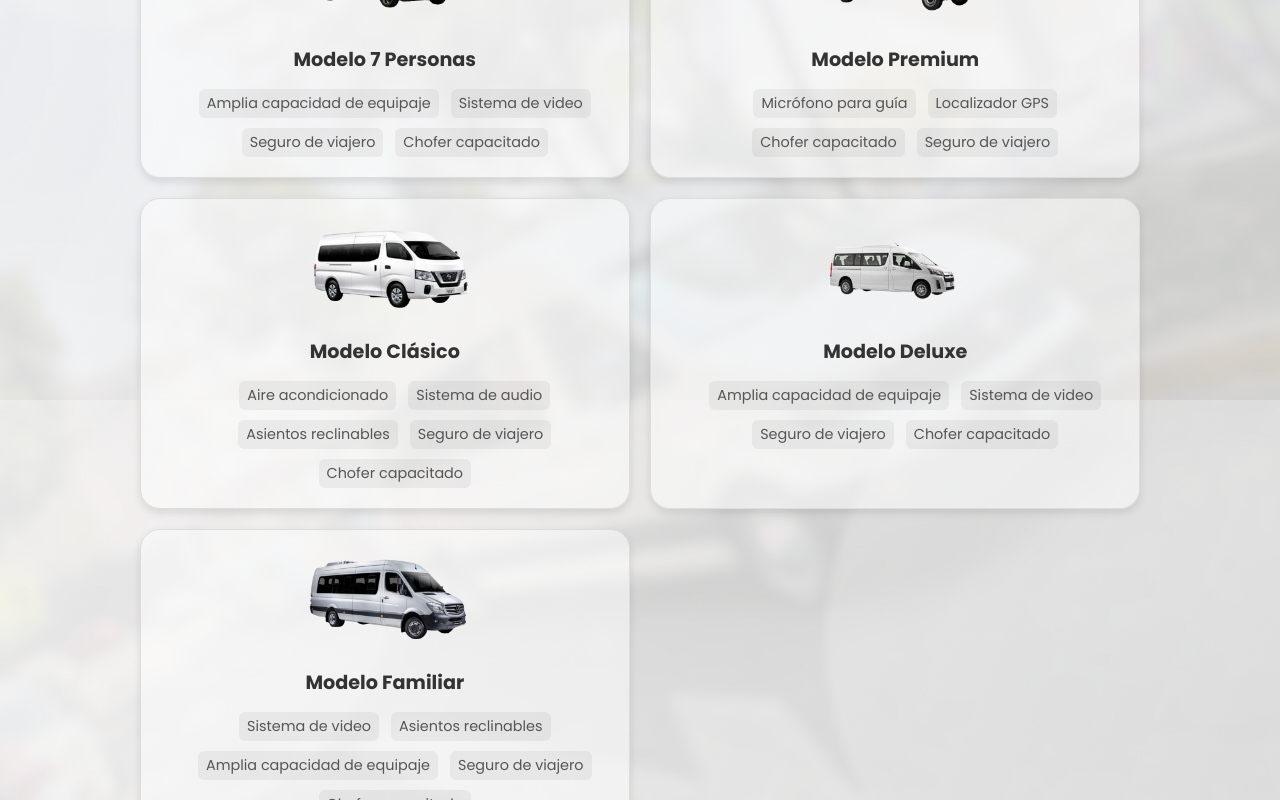
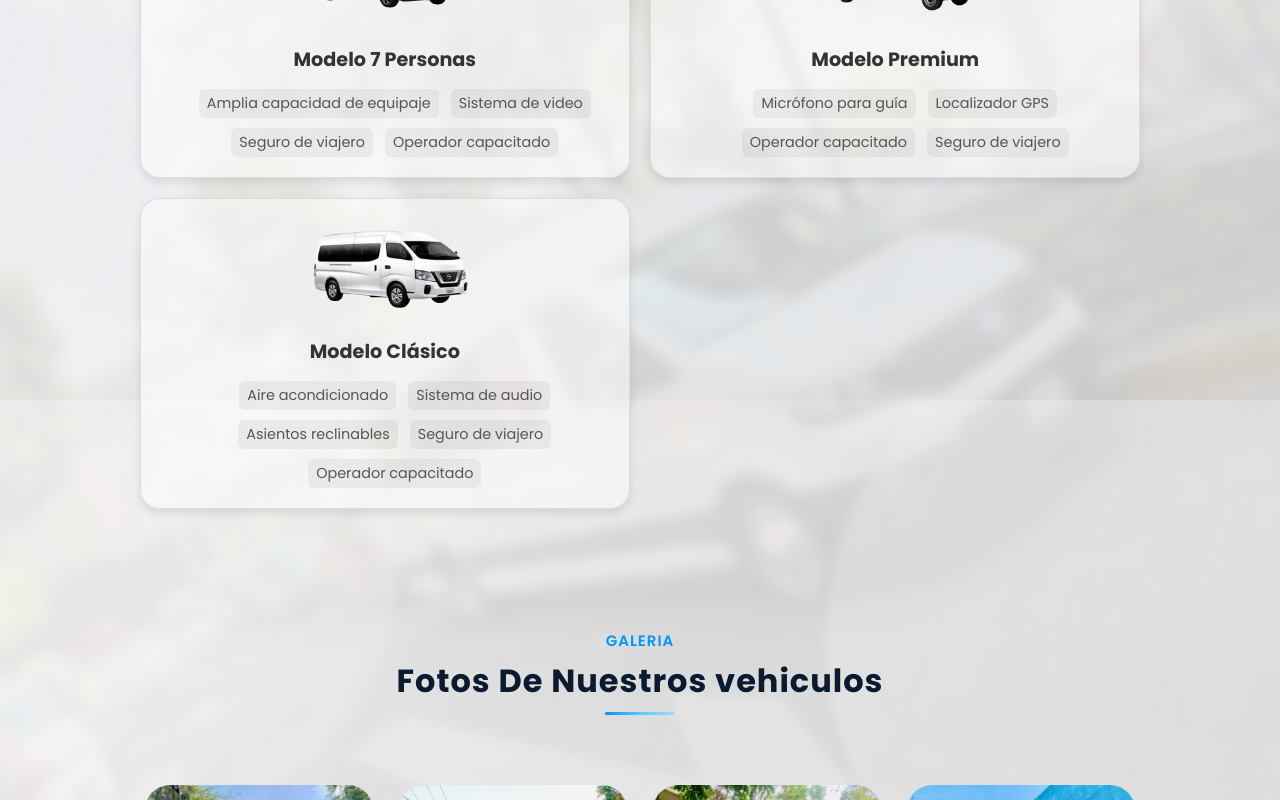
Before and after one commit to Wizt-Jaegger/patours, a React (Vite) app: page / in a window 1280 px wide. Shown: the part 2000-2800 px from the top of the page. Built offline with nearby package versions, Linux system fonts and the light colour scheme; a web font is replaced by a local one.

Commit message:
eliminar camionetas

```diff
--- a/src/Components/ModelosCamionetas/ModelosCamionetas.jsx
+++ b/src/Components/ModelosCamionetas/ModelosCamionetas.jsx
@@ -1,19 +1,16 @@
 import React from "react";
 import './ModelosCamionetas.css';
-import modelo2 from '../../assets/camioneta2.png';
+
 import modelo3 from '../../assets/camioneta3.png';
 import modelo4 from '../../assets/camioneta4.png';
-import modelo5 from '../../assets/camioneta5.png';
 import modelo7 from '../../assets/camioneta7.png';
 
 const ModelosCamionetas = () => {
     const modelos = [
 
-        { id: 1, img: modelo7, nombre: "Modelo 7 Personas", caracteristicas: ["Amplia capacidad de equipaje", "Sistema de video", "Seguro de viajero", "Chofer capacitado"] },
-        { id: 3, img: modelo3, nombre: "Modelo Premium", caracteristicas: ["Micrófono para guía", "Localizador GPS", "Chofer capacitado", "Seguro de viajero"] },
-        { id: 4, img: modelo4, nombre: "Modelo Clásico", caracteristicas: ["Aire acondicionado", "Sistema de audio", "Asientos reclinables", "Seguro de viajero", "Chofer capacitado"] },
-        { id: 5, img: modelo5, nombre: "Modelo Deluxe", caracteristicas: ["Amplia capacidad de equipaje", "Sistema de video", "Seguro de viajero", "Chofer capacitado"] },
-        { id: 6, img: modelo2, nombre: "Modelo Familiar", caracteristicas: ["Sistema de video", "Asientos reclinables", "Amplia capacidad de equipaje", "Seguro de viajero", "Chofer capacitado"] },
+        { id: 1, img: modelo7, nombre: "Modelo 7 Personas", caracteristicas: ["Amplia capacidad de equipaje", "Sistema de video", "Seguro de viajero", "Operador capacitado"] },
+        { id: 3, img: modelo3, nombre: "Modelo Premium", caracteristicas: ["Micrófono para guía", "Localizador GPS", "Operador capacitado", "Seguro de viajero"] },
+        { id: 4, img: modelo4, nombre: "Modelo Clásico", caracteristicas: ["Aire acondicionado", "Sistema de audio", "Asientos reclinables", "Seguro de viajero", "Operador capacitado"] },
 
     ];
 
```
Also changed, not shown: src/assets/camioneta2.png (deleted), src/assets/camioneta5.png (deleted).
